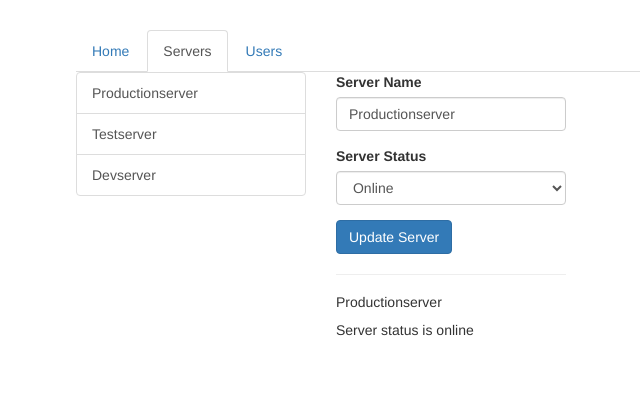
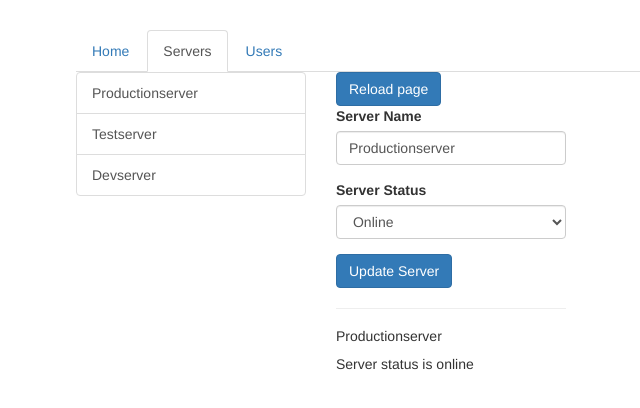
Before and after one commit to bene20/cursoangularcompleteguide2023, an Angular app in the folder routing-start/: page /servers in a window 1280 px wide. Shown: the top 408 px of the page, without its empty margins (189-829 px from the left). Built offline with nearby package versions, Linux system fonts and the light colour scheme.

Commit message:
Navegando programaticamente, reload current page - Até aula 132

```diff
--- a/routing-start/src/app/servers/servers.component.html
+++ b/routing-start/src/app/servers/servers.component.html
@@ -10,6 +10,7 @@
   </div>
 </div>
 <div class="col-xs-12 col-sm-4">
+    <button class="btn btn-primary" (click)="onReload()">Reload page</button>
     <app-edit-server></app-edit-server>
     <hr>
     <app-server></app-server>
--- a/routing-start/src/app/servers/servers.component.ts
+++ b/routing-start/src/app/servers/servers.component.ts
@@ -1,5 +1,6 @@
 import { Component, OnInit } from '@angular/core';
 import { ServersService } from './servers.service';
+import { Router } from '@angular/router';
 
 @Component({
   selector: 'app-servers',
@@ -9,10 +10,15 @@ import { ServersService } from './servers.service';
 export class ServersComponent implements OnInit {
   public servers: {id: number, name: string, status: string}[] = [];
 
-  constructor(private serversService: ServersService) { }
+  constructor(private serversService: ServersService,
+              private router: Router) { }
 
   ngOnInit() {
     this.servers = this.serversService.getServers();
   }
 
+  onReload(){
+    this.router.navigate(['servers']);
+  }
+
 }
```
Lines whose indentation alone changed are shown as unchanged.
